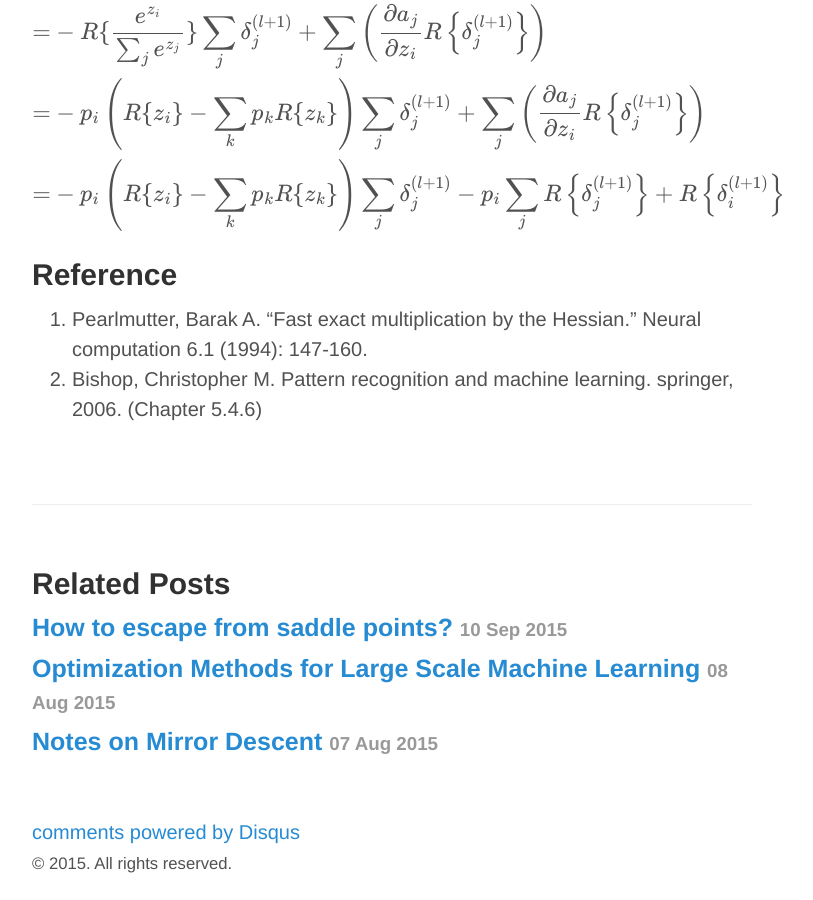
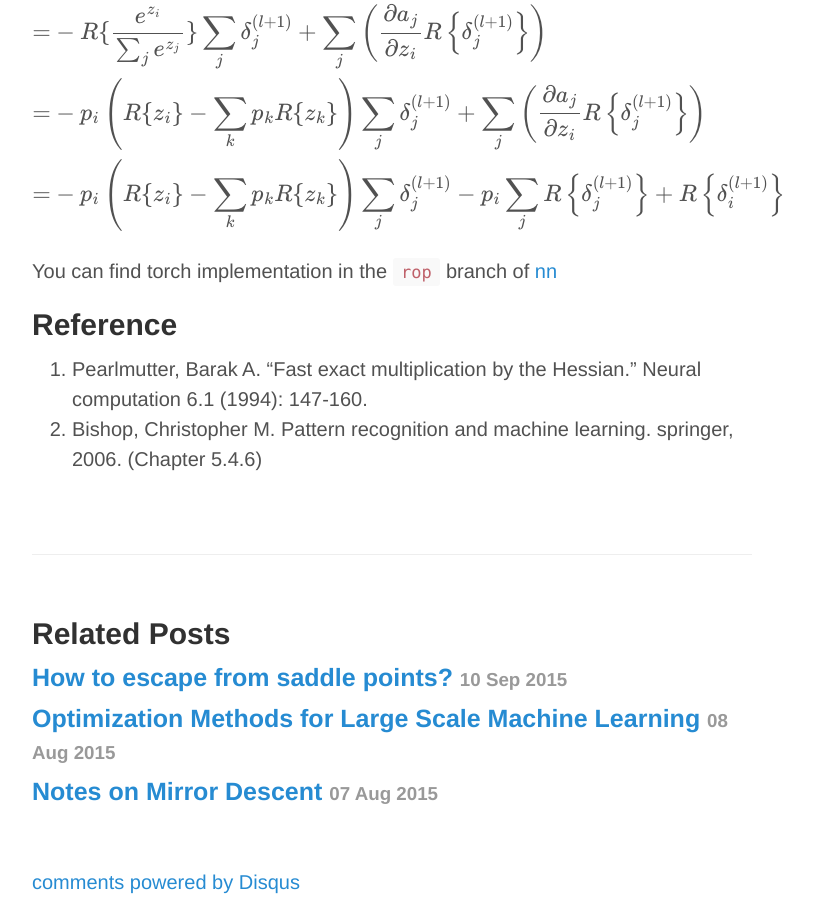
Before and after one commit to bjsc/cswhjiang.github.io, a Jekyll site: the page built from _posts/2015-10-13-Roperator.md, in a window 1280 px wide and 900 px high, scrolled down 5820 px. Shown: the whole window, without its empty margins (248-1061 px from the left). Built offline with Jekyll 4.4.1, drawn with Linux system fonts in a browser that asks for light colours; formulas are drawn with MathJax 3; comment, search, counter and statistics services are not loaded; before the commit the page ends 6697 px from its top, so only the background shows below that.

Commit message:
R-operator

```diff
--- a/_posts/2015-10-13-Roperator.md
+++ b/_posts/2015-10-13-Roperator.md
@@ -46,6 +46,7 @@ Our goal is to use the above properties to compute $$R_{v} \{\nabla E(w)\}$$, th
 
 
 ## How to compute $$Hv$$ using R-operator
+
 ### Back-propagation
 
 We use the same notations with  [UFLDL](http://deeplearning.stanford.edu/wiki/index.php/Neural_Networks) . We denote  $$a^{(l)}$$ as the input of the $$l$$-th layer, $$h^{(l+1)}$$ as the activation function and $$s_l$$ as the number of nodes in layer $$l$$. Hence,  $$a^{(1)}$$ is the original input $$x$$. The forward step of the $$l$$-th layer can be expressed as
@@ -206,7 +207,7 @@ $$
 $$
 
 
-
+You can find torch implementation in the `rop` branch of [nn](https://github.com/cswhjiang/nn)
 
 ## Reference
 1. Pearlmutter, Barak A. "Fast exact multiplication by the Hessian." Neural computation 6.1 (1994): 147-160.
```
